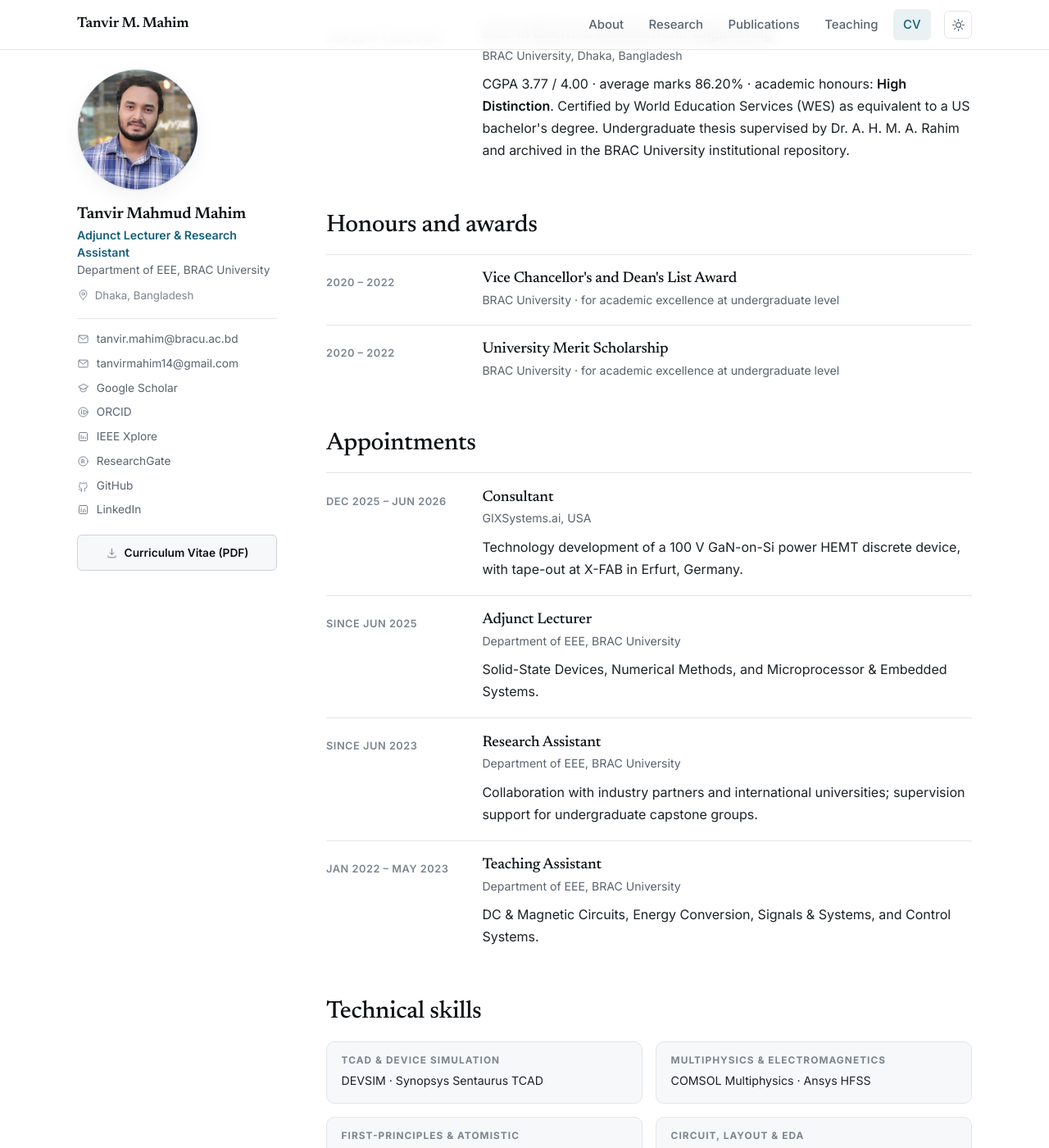
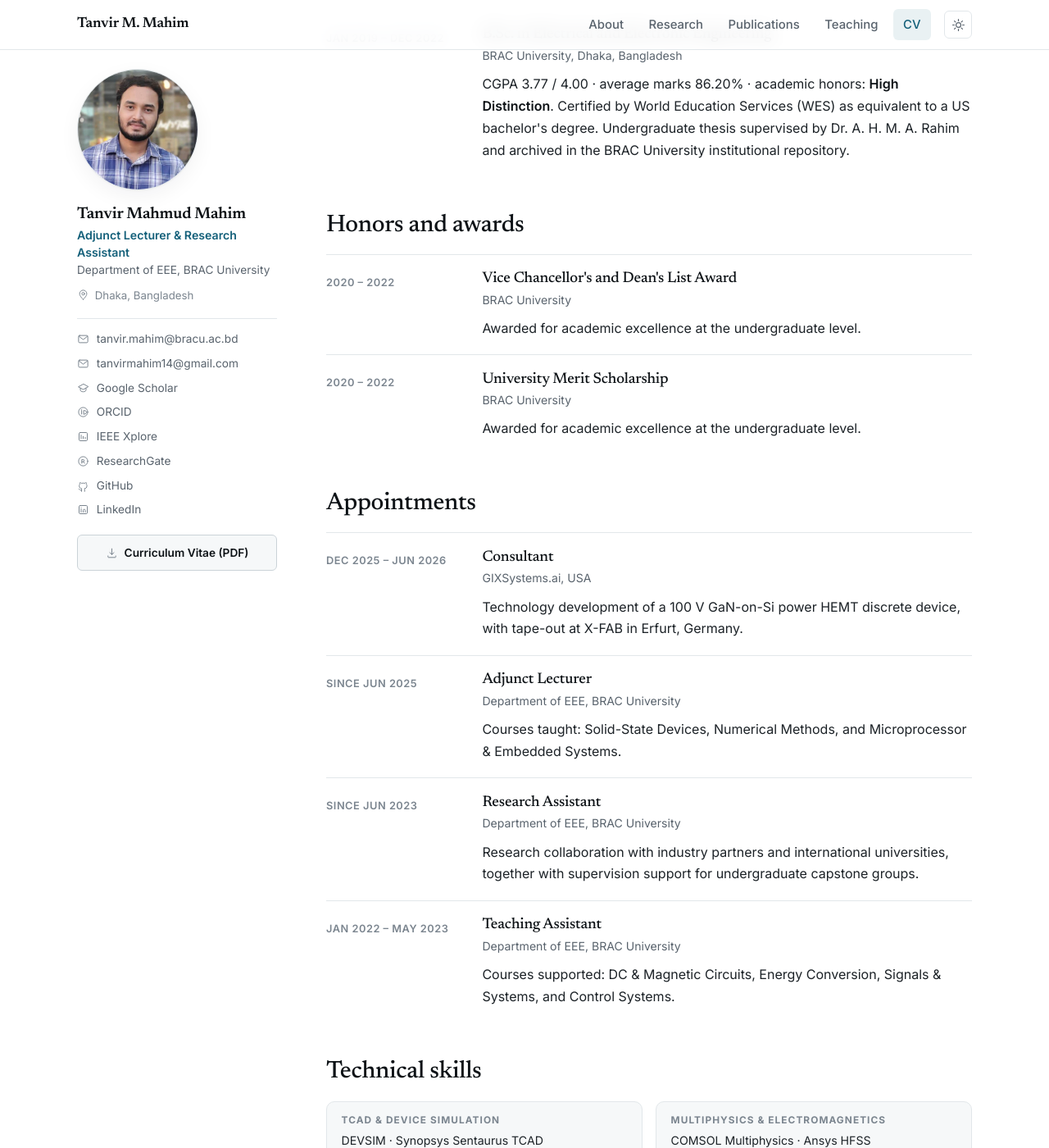
Before and after one commit to Tanvir-Mahmud-Mahim/Tanvir-Mahmud-Mahim.github.io, a Jekyll site: the page built from cv.md, in a window 1280 px wide and 1400 px high, scrolled down 371 px. Shown: the whole window at 82% size. Built offline with Jekyll 4.4.1, drawn with Linux system fonts in a browser that asks for light colours; some of the changed text lies outside the part shown.

Commit message:
Update site

```diff
--- a/404.html
+++ b/404.html
@@ -1,9 +1,9 @@
 ---
 layout: page
 title: "Page not found"
-subtitle: "That address does not exist on this site."
+subtitle: "The requested address does not exist on this site."
 permalink: /404.html
 sitemap: false
 ---
 
-<p>The page you were looking for may have been moved or renamed. Try the <a href="{{ '/' | relative_url }}">About</a> page, or head straight to <a href="{{ '/publications/' | relative_url }}">Publications</a>, <a href="{{ '/research/' | relative_url }}">Research</a>, <a href="{{ '/teaching/' | relative_url }}">Teaching</a> or the <a href="{{ '/cv/' | relative_url }}">CV</a>.</p>
+<p>The page you requested may have been moved or renamed. You may wish to return to the <a href="{{ '/' | relative_url }}">About</a> page, or proceed directly to <a href="{{ '/publications/' | relative_url }}">Publications</a>, <a href="{{ '/research/' | relative_url }}">Research</a>, <a href="{{ '/teaching/' | relative_url }}">Teaching</a> or the <a href="{{ '/cv/' | relative_url }}">CV</a>.</p>
--- a/_config.yml
+++ b/_config.yml
@@ -12,7 +12,7 @@
 description:      >-
   Personal academic website of Tanvir Mahmud Mahim, Adjunct Lecturer and Research
   Assistant in the Department of Electrical and Electronic Engineering at BRAC
-  University, working on quantum optics and photonics, 2D quantum materials,
+  University, whose research addresses quantum optics and photonics, 2D quantum materials,
   wide-bandgap semiconductor devices, MEMS, and machine learning for electronic
   design automation.
 
--- a/cv.md
+++ b/cv.md
@@ -18,17 +18,18 @@
   <div class="entry-what">
     <h3>B.Sc. in Electrical and Electronic Engineering</h3>
     <p class="entry-where">BRAC University, Dhaka, Bangladesh</p>
-    <p>CGPA 3.77 / 4.00 · average marks 86.20% · academic honours: <strong>High Distinction</strong>. Certified by World Education Services (WES) as equivalent to a US bachelor's degree. Undergraduate thesis supervised by Dr. A. H. M. A. Rahim and archived in the BRAC University institutional repository.</p>
+    <p>CGPA 3.77 / 4.00 · average marks 86.20% · academic honors: <strong>High Distinction</strong>. Certified by World Education Services (WES) as equivalent to a US bachelor's degree. Undergraduate thesis supervised by Dr. A. H. M. A. Rahim and archived in the BRAC University institutional repository.</p>
   </div>
 </section>
 
-## Honours and awards
+## Honors and awards
 
 <section class="entry">
   <div class="entry-when">2020 – 2022</div>
   <div class="entry-what">
     <h3>Vice Chancellor's and Dean's List Award</h3>
-    <p class="entry-where">BRAC University · for academic excellence at undergraduate level</p>
+    <p class="entry-where">BRAC University</p>
+    <p>Awarded for academic excellence at the undergraduate level.</p>
   </div>
 </section>
 
@@ -36,7 +37,8 @@
   <div class="entry-when">2020 – 2022</div>
   <div class="entry-what">
     <h3>University Merit Scholarship</h3>
-    <p class="entry-where">BRAC University · for academic excellence at undergraduate level</p>
+    <p class="entry-where">BRAC University</p>
+    <p>Awarded for academic excellence at the undergraduate level.</p>
   </div>
 </section>
 
@@ -56,7 +58,7 @@
   <div class="entry-what">
     <h3>Adjunct Lecturer</h3>
     <p class="entry-where">Department of EEE, BRAC University</p>
-    <p>Solid-State Devices, Numerical Methods, and Microprocessor &amp; Embedded Systems.</p>
+    <p>Courses taught: Solid-State Devices, Numerical Methods, and Microprocessor &amp; Embedded Systems.</p>
   </div>
 </section>
 
@@ -65,7 +67,7 @@
   <div class="entry-what">
     <h3>Research Assistant</h3>
     <p class="entry-where">Department of EEE, BRAC University</p>
-    <p>Collaboration with industry partners and international universities; supervision support for undergraduate capstone groups.</p>
+    <p>Research collaboration with industry partners and international universities, together with supervision support for undergraduate capstone groups.</p>
   </div>
 </section>
 
@@ -74,7 +76,7 @@
   <div class="entry-what">
     <h3>Teaching Assistant</h3>
     <p class="entry-where">Department of EEE, BRAC University</p>
-    <p>DC &amp; Magnetic Circuits, Energy Conversion, Signals &amp; Systems, and Control Systems.</p>
+    <p>Courses supported: DC &amp; Magnetic Circuits, Energy Conversion, Signals &amp; Systems, and Control Systems.</p>
   </div>
 </section>
 
```
Also changed, not shown: other parts of cv.md (+1 -1 lines), publications.md (+3 -3 lines), research.md (+10 -10 lines), teaching.md (+3 -3 lines).
